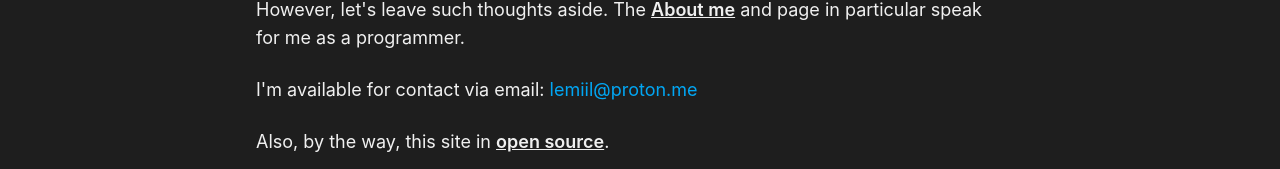
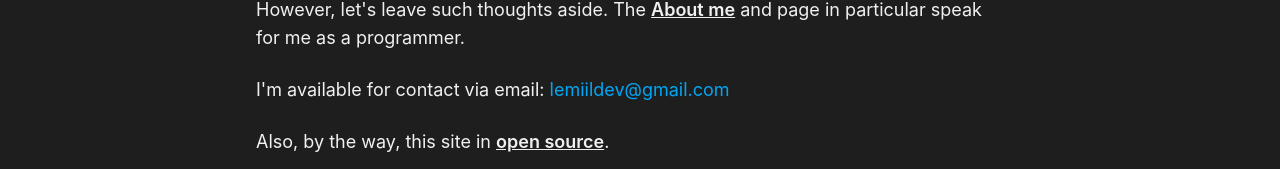
Before and after one commit to lemiil/lemiil-fun, a Vue app: page / in a window 1280 px wide. Shown: the part 760-929 px from the top of the page. Built offline with nearby package versions, Linux system fonts and the light colour scheme.

Commit message:
changed email

```diff
--- a/src/views/Home.vue
+++ b/src/views/Home.vue
@@ -56,7 +56,7 @@ import layout from './Layout.vue';
                 <p class="text-lg">
                     I'm available for contact via email:
                     <span class="text-sky-500  hover:underline"><a
-                            href="mailto:lemiil@proton.me">lemiil@proton.me</a></span>
+                            href="mailto:lemiildev@gmail.com">lemiildev@gmail.com</a></span>
                 </p>
 
                 <p class="text-lg">Also, by the way, this site in <a href="https://github.com/lemiil/lemiil-fun"
```
